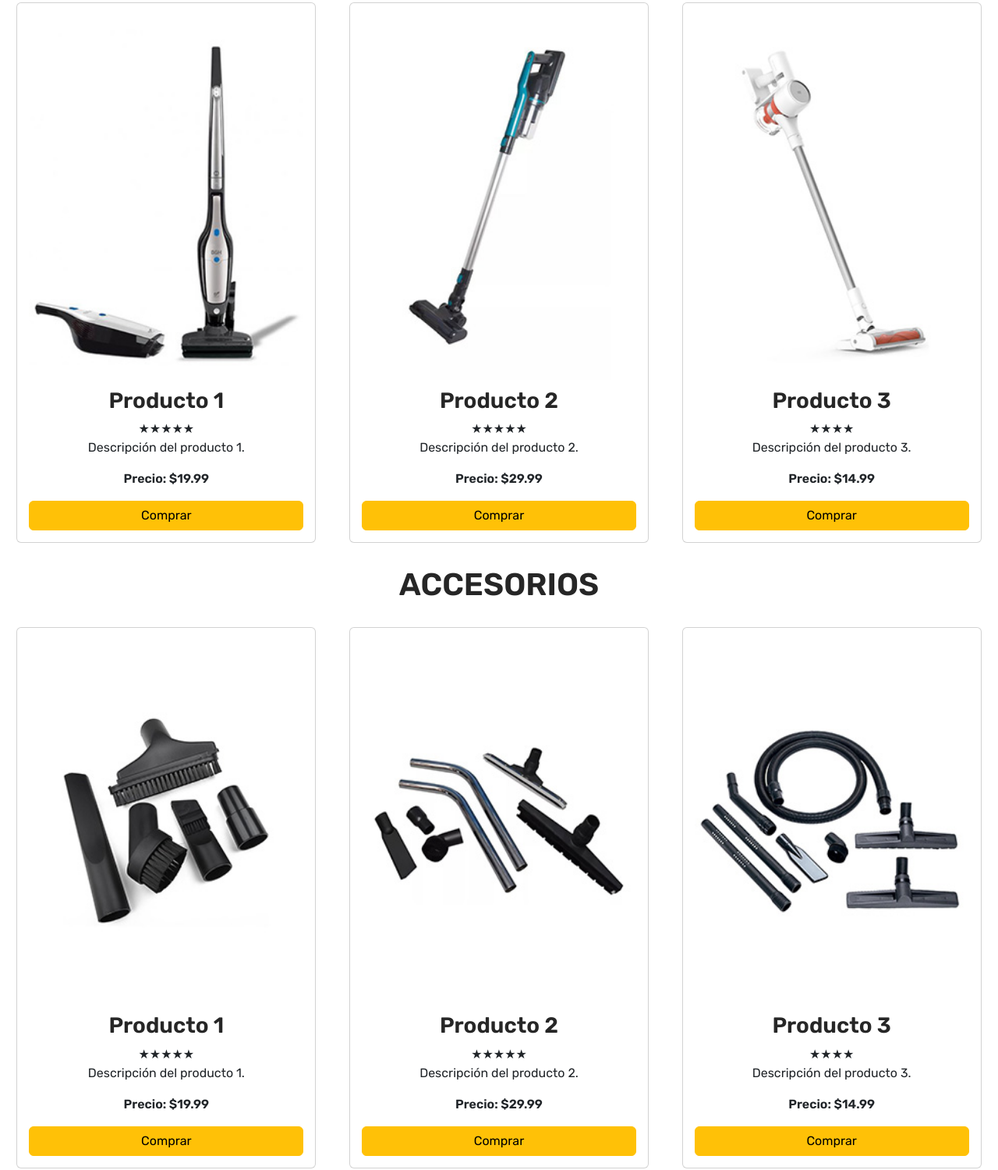
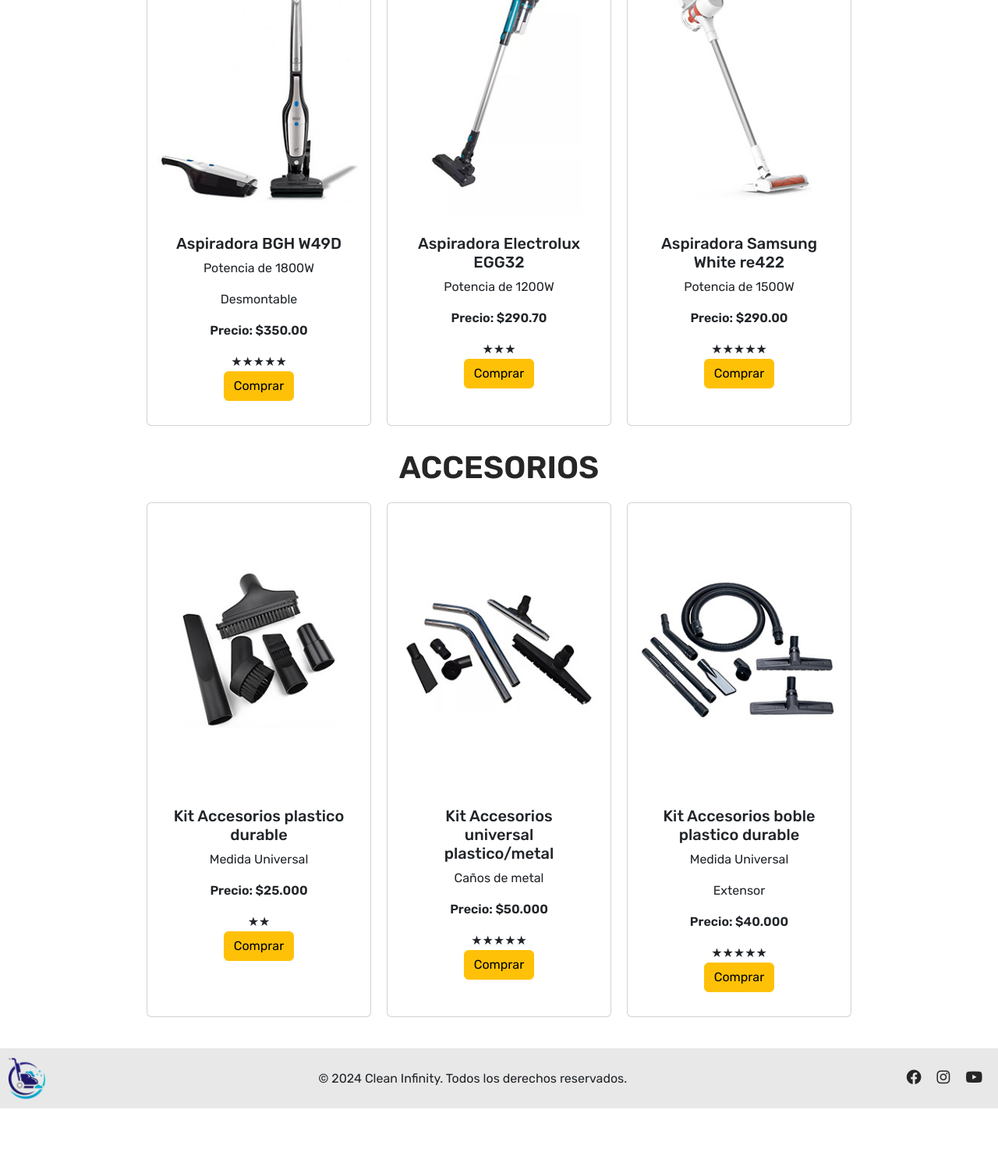
Before and after one commit to ivankorner/Clean_Infinity, a website: page pages/productos.html in a window 1280 px wide. Shown: the part 1053-2553 px from the top of the page at 78% size. After the commit the page ends 2474 px from the top, so only its background shows below. Drawn offline with nearby package versions, Linux system fonts and the light colour scheme.

Commit message:
Subiendo archivos actualizados-02-02-2024-3

```diff
--- a/pages/productos.html
+++ b/pages/productos.html
@@ -102,137 +102,149 @@
         <h1 class="titulo-h1">TODOS LOS PRODUCTOS</h1>
       </div>
 
-      <!-- Tradicionales -->
+
+
+
+
+
+      <!-- Tradicionales  -->
       <section>
         <div class="h2-container">
           <h2 class="titulo-h2" id="tradicionales">TRADICIONALES</h2>
         </div>
-        <div class="card-container-productos">
-          <div class="card">
-            <img
-              src="../img/productos/tradicional-1.jpg"
-              alt="Aspiradora tradicional color Naranja"
-            />
-            <h3>Producto 1</h3>
+
+      <div class="container">
+        <div class="row justify-content-center">
+
+          <div class="card" style="width: 18rem">
+            <img src="../img/productos/tradicional-1.jpg" class="card-img-top" alt="Aspiradora tradicional color Naranja" />
+            <div class="card-body">
+              <h5 class="card-title">Aspiradora Stihl 2310v</h5>
+              <p>Potencia de 1300W</p>
+              <p class="precio">Precio: $190.99</p>
               <div class="stars">&#9733;&#9733;&#9733;&#9733;&#9733;</div>
-            <p>Descripción del producto 1.</p>
-            <p class="precio">Precio: $19.99</p>
-            <button type="button" class="btn btn-warning">Comprar</button>
+              <a href="" class="btn btn-warning">Comprar</a>
+            </div>
           </div>
 
-          <div class="card">
-            <img
-              src="../img/productos/tradicional-2.jpg"
-              alt="Aspiradora tradicional color rojo sin ruedas"
-            />
-            <h3>Producto 2</h3>
-            <div class="stars">&#9733;&#9733;&#9733;&#9733;&#9733;</div>
-            <p>Descripción del producto 2.</p>
-            <p class="precio">Precio: $29.99</p>
-            <button type="button" class="btn btn-warning">Comprar</button>
+          <div class="card" style="width: 18rem">
+            <img src="../img/productos/tradicional-2.jpg" class="card-img-top" alt="Aspiradora tradicional color rojo sin ruedas" />
+            <div class="card-body">
+              <h5 class="card-title">Aspiradora Yelmo r54</h5>
+              <p>Potencia de 1000W</p>
+              <p class="precio">Precio: $160.99</p>
+              <div class="stars">&#9733;&#9733;&#9733;&#9733;</div>
+              <a href="" class="btn btn-warning">Comprar</a>
+            </div>
           </div>
 
-          <div class="card">
-            <img
-              src="../img/productos/tradicional-3.jpg"
-              alt="Aspiradora tradicional industrial metal/plastico con ruedas"
-            />
-            <h3>Producto 3</h3>
-            <div class="stars">&#9733;&#9733;&#9733;&#9733;</div>
-            <p>Descripción del producto 3.</p>
-            <p class="precio">Precio: $14.99</p>
-            <button type="button" class="btn btn-warning">Comprar</button>
+          <div class="card" style="width: 18rem">
+            <img src="../img/productos/tradicional-3.jpg" class="card-img-top" alt="Aspiradora tradicional industrial metal/plastico con ruedas" />
+            <div class="card-body">
+              <h5 class="card-title">Aspiradora Industrial Cgr 23wh</h5>
+              <p>Potencia de 3000W</p>
+              <p class="precio">Precio: $260.99</p>
+              <div class="stars">&#9733;&#9733;&#9733;&#9733;&#9733;</div>
+              <a href="" class="btn btn-warning">Comprar</a>
+            </div>
+          </div>
         </div>
       </div>
     </section>
 
-      <!-- Inalambricas -->
+    <!-- Inalámbricas -->
     <section>
       <div class="h2-container">
-          <h2 class="titulo-h2" id="inalambricas">INALAMBRICAS</h2>
-        </div>
-        <div class="card-container-productos">
-          <div class="card">
-            <img
-              src="../img/productos/inalambricas-1.jpg"
-              alt="Aspiradora inalambrica desmontable"
-            />
-            <h3>Producto 1</h3>
-            <div class="stars">&#9733;&#9733;&#9733;&#9733;&#9733;</div>
-            <p>Descripción del producto 1.</p>
-            <p class="precio">Precio: $19.99</p>
-            <button type="button" class="btn btn-warning">Comprar</button>
+        <h2 class="titulo-h2" id="inalambricas">INALÁMBRICAS</h2>
       </div>
 
-          <div class="card">
-            <img
-              src="../img/productos/inalambricas-2.jpg"
-              alt="Aspiradora inalambrica turbo color verde"
-            />
-            <h3>Producto 2</h3>
+    <div class="container">
+      <div class="row justify-content-center">
+
+        <div class="card" style="width: 18rem">
+          <img src="../img/productos/inalambricas-1.jpg" class="card-img-top" alt="Aspiradora inalambrica desmontable" />
+          <div class="card-body">
+            <h5 class="card-title">Aspiradora BGH W49D</h5>
+            <p>Potencia de 1800W</p>
+            <p>Desmontable</p>
+            <p class="precio">Precio: $350.00</p>
             <div class="stars">&#9733;&#9733;&#9733;&#9733;&#9733;</div>
-            <p>Descripción del producto 2.</p>
-            <p class="precio">Precio: $29.99</p>
-            <button type="button" class="btn btn-warning">Comprar</button>
+            <a href="" class="btn btn-warning">Comprar</a>
+          </div>
         </div>
 
-          <div class="card">
-            <img
-              src="../img/productos/inalambricas-3.jpg"
-              alt="Aspiradora inalambrica minimalista color blanco"
-            />
-            <h3>Producto 3</h3>
-            <div class="stars">&#9733;&#9733;&#9733;&#9733;</div>
-            <p>Descripción del producto 3.</p>
-            <p class="precio">Precio: $14.99</p>
-            <button type="button" class="btn btn-warning">Comprar</button>
+        <div class="card" style="width: 18rem">
+          <img src="../img/productos/inalambricas-2.jpg" class="card-img-top" alt="Aspiradora inalambrica Electrolux color verde" />
+          <div class="card-body">
+            <h5 class="card-title">Aspiradora Electrolux EGG32</h5>
+            <p>Potencia de 1200W</p>
+            <p class="precio">Precio: $290.70</p>
+            <div class="stars">&#9733;&#9733;&#9733;</div>
+            <a href="" class="btn btn-warning">Comprar</a>
+          </div>
+        </div>
+
+        <div class="card" style="width: 18rem">
+          <img src="../img/productos/inalambricas-3.jpg" class="card-img-top" alt="Aspiradora inalambrica minimalista Samsung White" />
+          <div class="card-body">
+            <h5 class="card-title">Aspiradora Samsung White re422</h5>
+            <p>Potencia de 1500W</p>
+            <p class="precio">Precio: $290.00</p>
+            <div class="stars">&#9733;&#9733;&#9733;&#9733;&#9733;</div>
+            <a href="" class="btn btn-warning">Comprar</a>
+          </div>
+        </div>
       </div>
     </div>
   </section>
 
-      <!-- Accesorios -->
+  <!-- Accesorios  -->
   <section>
     <div class="h2-container">
       <h2 class="titulo-h2" id="accesorios">ACCESORIOS</h2>
     </div>
-        <div class="card-container-productos">
-          <div class="card">
-            <img
-              src="../img/productos/accesorios-1.jpg"
-              alt="Accesorios de plastico para aspiradoras"
-            />
-            <h3>Producto 1</h3>
-            <div class="stars">&#9733;&#9733;&#9733;&#9733;&#9733;</div>
-            <p>Descripción del producto 1.</p>
-            <p class="precio">Precio: $19.99</p>
-            <button type="button" class="btn btn-warning">Comprar</button>
+
+  <div class="container">
+    <div class="row justify-content-center">
+
+      <div class="card" style="width: 18rem">
+        <img src="../img/productos/accesorios-1.jpg" class="card-img-top" alt="Accesorios de plastico para aspiradoras" />
+        <div class="card-body">
+          <h5 class="card-title">Kit Accesorios plastico durable</h5>
+          <p>Medida Universal</p>
+          <p class="precio">Precio: $25.000</p>
+          <div class="stars">&#9733;&#9733;</div>
+          <a href="" class="btn btn-warning">Comprar</a>
+        </div>
       </div>
 
-          <div class="card">
-            <img
-              src="../img/productos/accesorios-2.jpg"
-              alt="Accesorios para espiradoras de metal y plasticos durables"
-            />
-            <h3>Producto 2</h3>
+      <div class="card" style="width: 18rem">
+        <img src="../img/productos/accesorios-2.jpg" class="card-img-top" alt="Accesorios para espiradoras de metal y plasticos durables" />
+        <div class="card-body">
+          <h5 class="card-title">Kit Accesorios universal plastico/metal</h5>
+          <p>Caños de metal</p>
+          <p class="precio">Precio: $50.000</p>
           <div class="stars">&#9733;&#9733;&#9733;&#9733;&#9733;</div>
-            <p>Descripción del producto 2.</p>
-            <p class="precio">Precio: $29.99</p>
-            <button type="button" class="btn btn-warning">Comprar</button>
+          <a href="" class="btn btn-warning">Comprar</a>
+        </div>
       </div>
 
-          <div class="card">
-            <img
-              src="../img/productos/accesorios-3.jpg"
-              alt="Kit de accesorios para aspiradoras de plasticos + manguera"
-            />
-            <h3>Producto 3</h3>
-            <div class="stars">&#9733;&#9733;&#9733;&#9733;</div>
-            <p>Descripción del producto 3.</p>
-            <p class="precio">Precio: $14.99</p>
-            <button type="button" class="btn btn-warning">Comprar</button>
+      <div class="card" style="width: 18rem">
+        <img src="../img/productos/accesorios-3.jpg" class="card-img-top" alt="Kit de accesorios para aspiradoras de plasticos + manguera" />
+        <div class="card-body">
+          <h5 class="card-title">Kit Accesorios boble plastico durable</h5>
+          <p>Medida Universal</p>
+          <p>Extensor</p>
+          <p class="precio">Precio: $40.000</p>
+          <div class="stars">&#9733;&#9733;&#9733;&#9733;&#9733;</div>
+          <a href="" class="btn btn-warning">Comprar</a>
+        </div>
+      </div>
     </div>
   </div>
 </section>
+
+
     </main>
 
     <!-- Footer -->
```
Also changed, not shown: index.html (+1 -5 lines), scss/html/_mobileview.scss (+60 -0 lines). Lines whose indentation alone changed are shown as unchanged.
